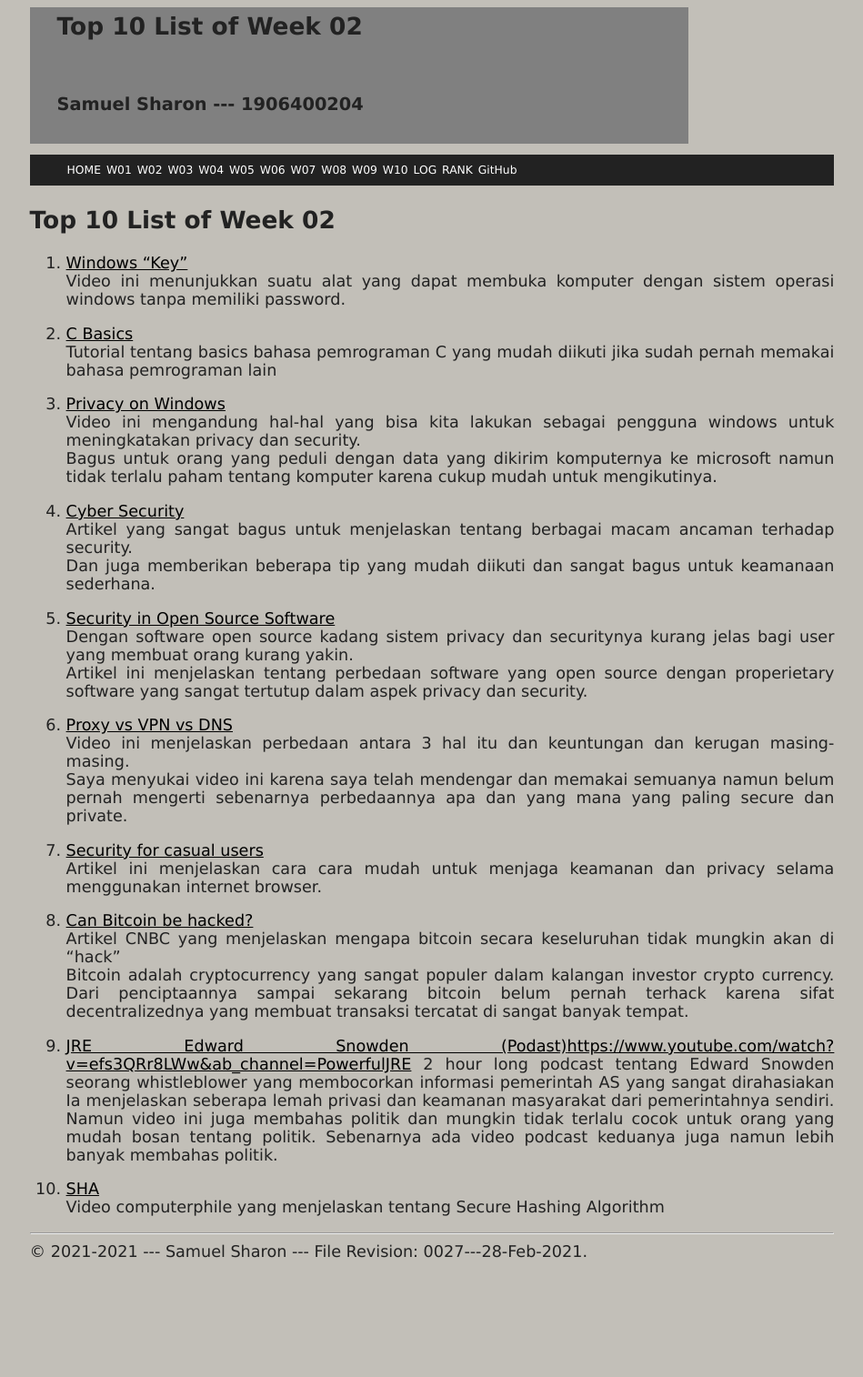
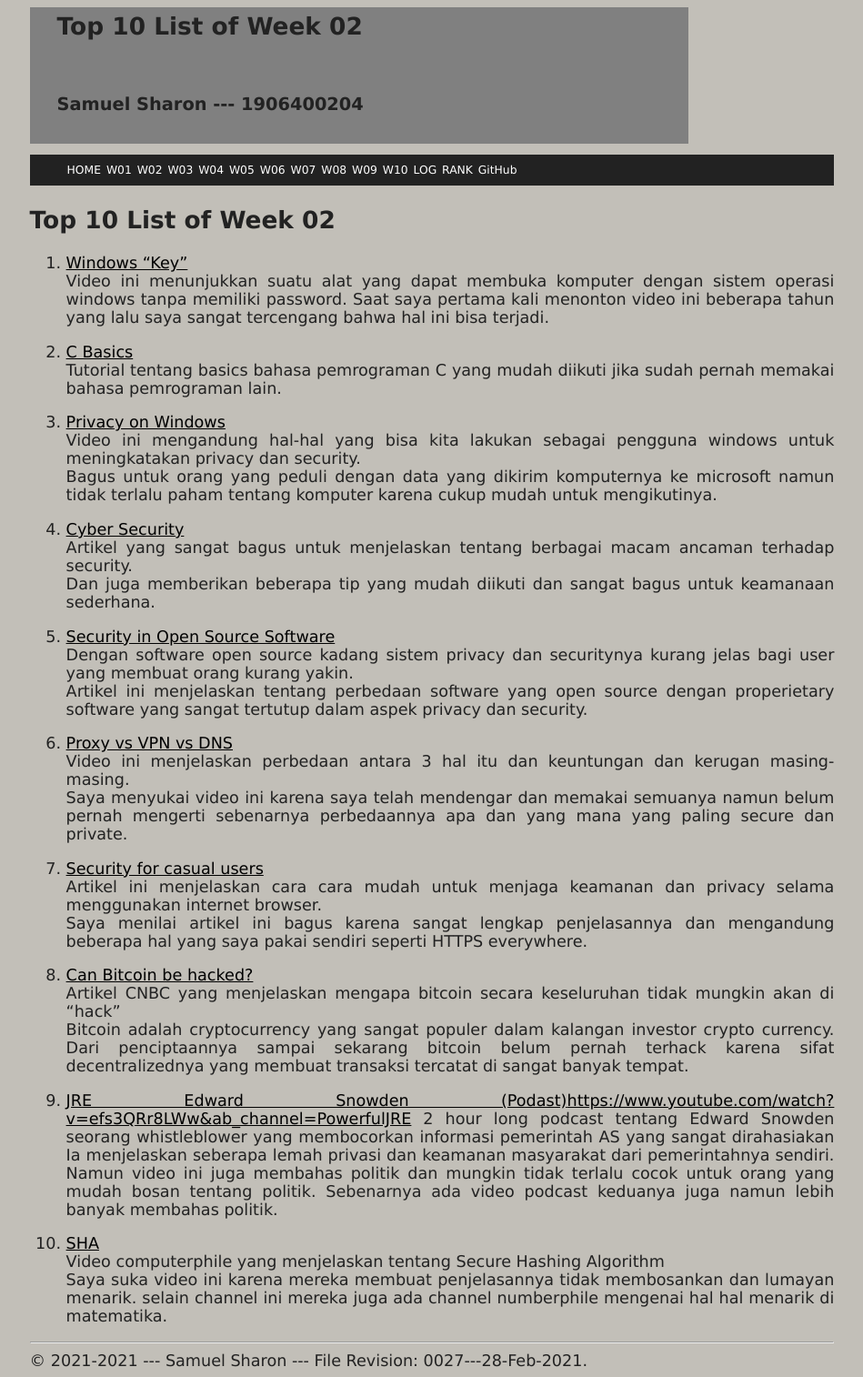
Before and after one commit to Hans-sss/os211, a Jekyll site: the page built from w02.md, in a window 1280 px wide. Shown: the whole page at 91% size, without its empty margins (165-1114 px from the left). Built offline with Jekyll 4.4.1, drawn with Linux system fonts in a browser that asks for light colours; our own code applies the rules of GitHub Pages for plain Markdown files; before the commit the page ends 1394 px from its top, so only the background shows below that.

Commit message:
top 10 update

```diff
--- a/w02.md
+++ b/w02.md
@@ -7,9 +7,10 @@ permalink: /W02/
 
 1. [Windows "Key"](https://www.youtube.com/watch?v=J_JIhn3vJVI&ab_channel=LinusTechTips)<br>
 Video ini menunjukkan suatu alat yang dapat membuka komputer dengan sistem operasi windows tanpa memiliki password.
+Saat saya pertama kali menonton video ini beberapa tahun yang lalu saya sangat tercengang bahwa hal ini bisa terjadi.
 
 2. [C Basics](https://www.geeksforgeeks.org/c-language-set-1-introduction/)<br>
-Tutorial tentang basics bahasa pemrograman C yang mudah diikuti jika sudah pernah memakai bahasa pemrograman lain
+Tutorial tentang basics bahasa pemrograman C yang mudah diikuti jika sudah pernah memakai bahasa pemrograman lain.
 
 3. [Privacy on Windows](https://www.youtube.com/watch?v=vNRics7tlqw&ab_channel=Techlore)<br>
 Video ini mengandung hal-hal yang bisa kita lakukan sebagai pengguna windows untuk meningkatakan privacy dan security. <br>
@@ -29,6 +30,7 @@ Saya menyukai video ini karena saya telah mendengar dan memakai semuanya namun b
 
 7. [Security for casual users](https://www.zdnet.com/article/online-security-101-how-to-protect-your-privacy-from-hackers-spies-and-the-government/)<br>
 Artikel ini menjelaskan cara cara mudah untuk menjaga keamanan dan privacy selama menggunakan internet browser.<br>
+Saya menilai artikel ini bagus karena sangat lengkap penjelasannya dan mengandung beberapa hal yang saya pakai sendiri seperti HTTPS everywhere.
 
 8. [Can Bitcoin be hacked?](https://www.cnbctv18.com/market/currency/can-bitcoin-be-hacked-all-you-need-to-know-about-how-safe-is-the-cryptocurrency-8342431.htm#:~:text=It's%20very%20difficult%20to%20hack,in%20a%20digital%20currency%20exchange.&text=The%20bitcoin%20network%20is%20underpinned,is%20very%20difficult%20to%20hack.)<br>
 Artikel CNBC yang menjelaskan mengapa bitcoin secara keseluruhan tidak mungkin akan di "hack"<br>
@@ -39,4 +41,5 @@ Bitcoin adalah cryptocurrency yang sangat populer dalam kalangan investor crypto
 Ia menjelaskan seberapa lemah privasi dan keamanan masyarakat dari pemerintahnya sendiri. Namun video ini juga membahas politik dan mungkin tidak terlalu cocok untuk orang yang mudah bosan tentang politik. Sebenarnya ada video podcast keduanya juga namun lebih banyak membahas politik.
 
 10. [SHA](https://www.youtube.com/watch?v=DMtFhACPnTY&ab_channel=Computerphile)<br>
-Video computerphile yang menjelaskan tentang Secure Hashing Algorithm
+Video computerphile yang menjelaskan tentang Secure Hashing Algorithm<br>
+Saya suka video ini karena mereka membuat penjelasannya tidak membosankan dan lumayan menarik. selain channel ini mereka juga ada channel numberphile mengenai hal hal menarik di matematika.
```
